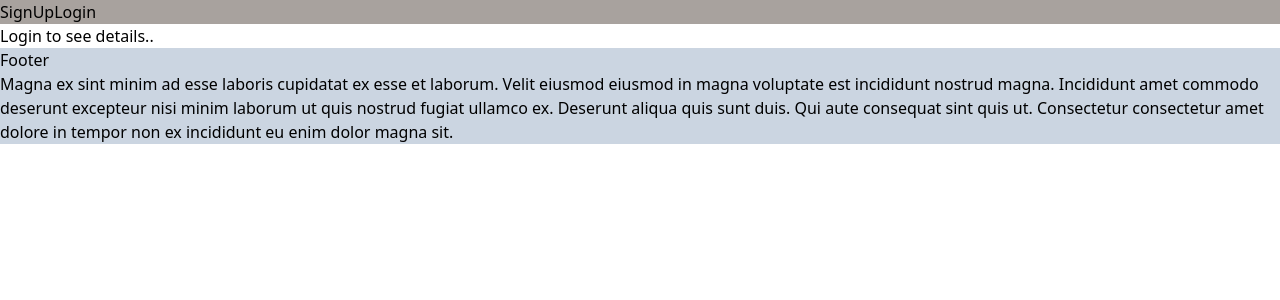
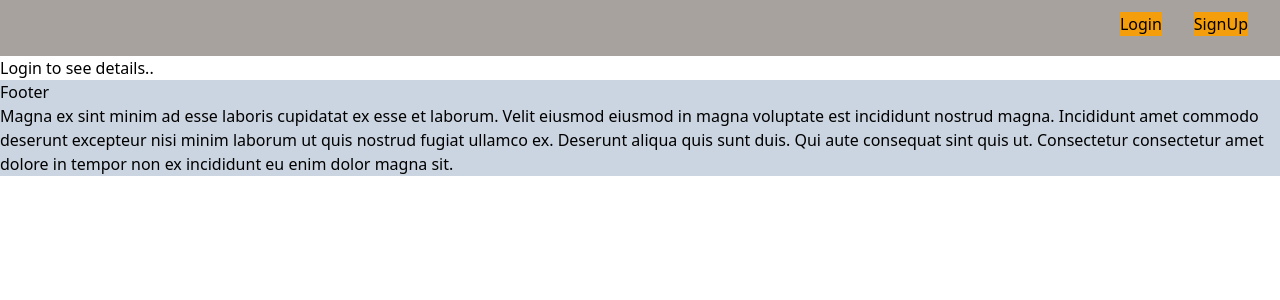
Before and after one commit to ghulam03/asmt, a Next.js app: page / in a window 1280 px wide. Shown: the top 300 px of the page. Built offline with nearby package versions, Linux system fonts and the light colour scheme; no server answers; the database is empty.

Commit message:
made some progress in app

```diff
--- a/components/Header.js
+++ b/components/Header.js
@@ -3,36 +3,33 @@ import { useDispatch, useSelector } from "react-redux";
 import Link from "next/link";
 import React from "react";
 import { deleteUser } from "../store/userSlice";
-// import styles from "./header.module.css"
 import { useRouter } from "next/router";
 
 function Header() {
   const dispatch = useDispatch();
   const router = useRouter();
+  const isAuth = useSelector((state) => state.user.isAuthenticated);
 
-  const isAuth = useSelector((state) => state.user.isAuthenticated);
   return (
     <>
-      <div
-        className="bg-stone-400 "
-        // className={styles.container}
-      >
+      <div className=" h-14 bg-stone-400">
         {!isAuth && (
           <>
-
+            <div className="flex flex-row justify-end">
+              <Link href="/login">
+                <button className="mt-3 mr-8 bg-amber-500">Login</button>
+              </Link>
               <Link href="/sign-up">
-          <button>SignUp</button>
+                <button className="mt-3 mr-8 bg-amber-500">SignUp</button>
               </Link>
-        <Link href="/login">
-        <button>Login</button>
-      </Link>
+            </div>
           </>
-         )
-
-         }
+        )}
 
         {isAuth && (
+          <div className="flex flex-row justify-end">
             <button
+            className="mt-3 mr-8 bg-amber-500"
               onClick={() => {
                 dispatch(deleteUser());
                 router.push("/");
@@ -40,12 +37,8 @@ function Header() {
             >
               Logout
             </button>
+          </div>
         )}
-        {/* {!isAuth && (
-          <Link href="/login">
-            <button>Login</button>
-          </Link>
-        )} */}
       </div>
     </>
   );
--- a/components/NavBar.js
+++ b/components/NavBar.js
@@ -1,39 +1,35 @@
 import Link from "next/link";
 import React from "react";
 import { useSelector } from "react-redux";
-// import styles from "./navbar.module.css";
+
 function NavBar() {
-  const isAuth=useSelector((state)=>state.user.isAuthenticated)
+  const isAuth = useSelector((state) => state.user.isAuthenticated);
   return (
     <>
-    {!isAuth && (<p>
-      Login to see details..
-    </p>)}
-    {isAuth &&(
+      {!isAuth && <p>Login to see details..</p>}
 
-
+      {isAuth && (
         <nav
-      // className={styles.navbar}
+        className="bg-red-100 h-60"
         >
-        <ul>
+          <ul className="ml-14">
             <Link href="/">
               <h2>Home</h2>
             </Link>
           </ul>
-        <ul>
-
-            <h2 >Matches</h2>
+          <ul className="ml-14">
+            <h2>Matches</h2>
           </ul>
-        <ul>
+          <ul className="ml-14">
             <h2>Manage sources</h2>
           </ul>
-        <ul>
+          <ul className="ml-14">
             <h2>Integration</h2>
           </ul>
-        <ul>
+          <ul className="ml-14">
             <h2>Alerts</h2>
           </ul>
-        <ul>
+          <ul className="ml-14">
             <h2>Settings</h2>
           </ul>
         </nav>
```
Lines whose indentation alone changed are shown as unchanged.
